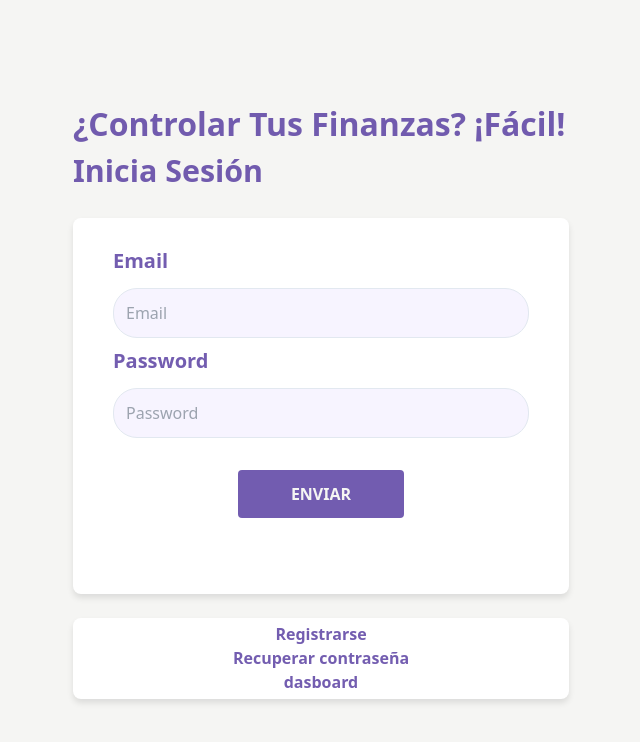
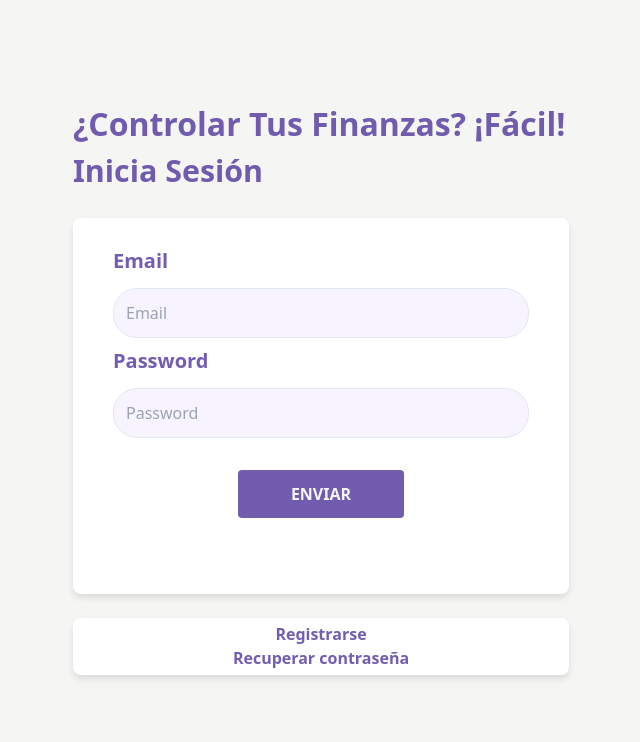
Before and after one commit to GuillermoGodoyPro/Economid, a React (Vite) app: page / in a window 1280 px wide. Shown: the top 742 px of the page, without its empty margins (319-959 px from the left). Built offline with nearby package versions, Linux system fonts and the light colour scheme.

Commit message:
update navigate protected

```diff
--- a/src/App.jsx
+++ b/src/App.jsx
@@ -47,6 +47,7 @@ function App() {
             <Route index element={<Dashboard />} />
             <Route path="perfil" element={<Perfil />} />
 
+
           </Route>
 
 
--- a/src/layouts/ProtectedPath.jsx
+++ b/src/layouts/ProtectedPath.jsx
@@ -16,6 +16,7 @@ const ProtectedPath = () => {
   const { cargando } = useAuth()
 
 
+  //TODO: Uso este if para poder seguir trabajando en dashboard. Hay que solucionar el bug 101
   if(!token) {
     console.log('no existe token')
     navigate('/')
@@ -25,12 +26,15 @@ const ProtectedPath = () => {
   // TODO: usar un spinner
   if(cargando) return 'Cargando...'
 
+
   return (
 
     // Si existe auth.id Ingresa a dashboard por medio de ProtectedPath (ver el navegate to Dashboard en App.jsx)
     <>
-
-        <div className={styles.container}>
+        {
+        auth ?
+        (
+          <div className={styles.container}>
 
             <div className={styles.menu}>
               <Sidebar />
@@ -49,6 +53,14 @@ const ProtectedPath = () => {
 
         </div>
 
+        )
+        :
+          (
+            <Navigate to="/" />
+          )
+        }
+
+
     </>
   )
 }
--- a/src/pages/Login/Login.jsx
+++ b/src/pages/Login/Login.jsx
@@ -155,10 +155,10 @@ const Login = () => {
                 Recuperar contraseña
               </Link>
 
-              <Link
+              {/* <Link
                 className={styles.link} to="/dashboard">
                 dasboard
-              </Link>
+              </Link> */}
             </nav>
           </div>
 
```
